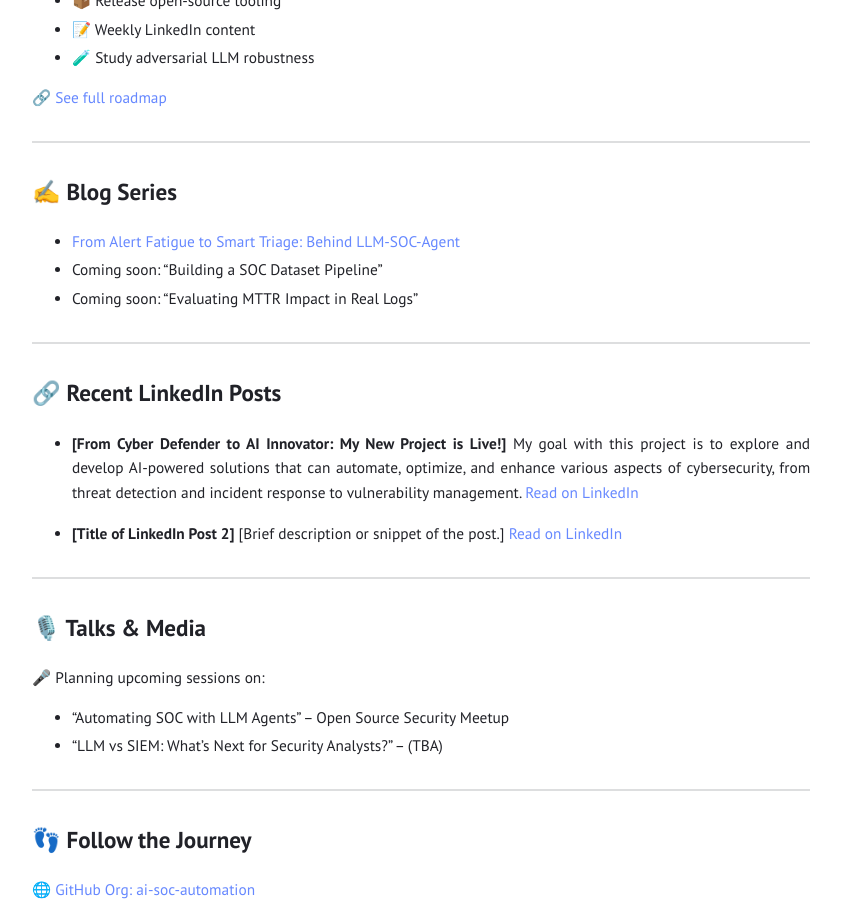
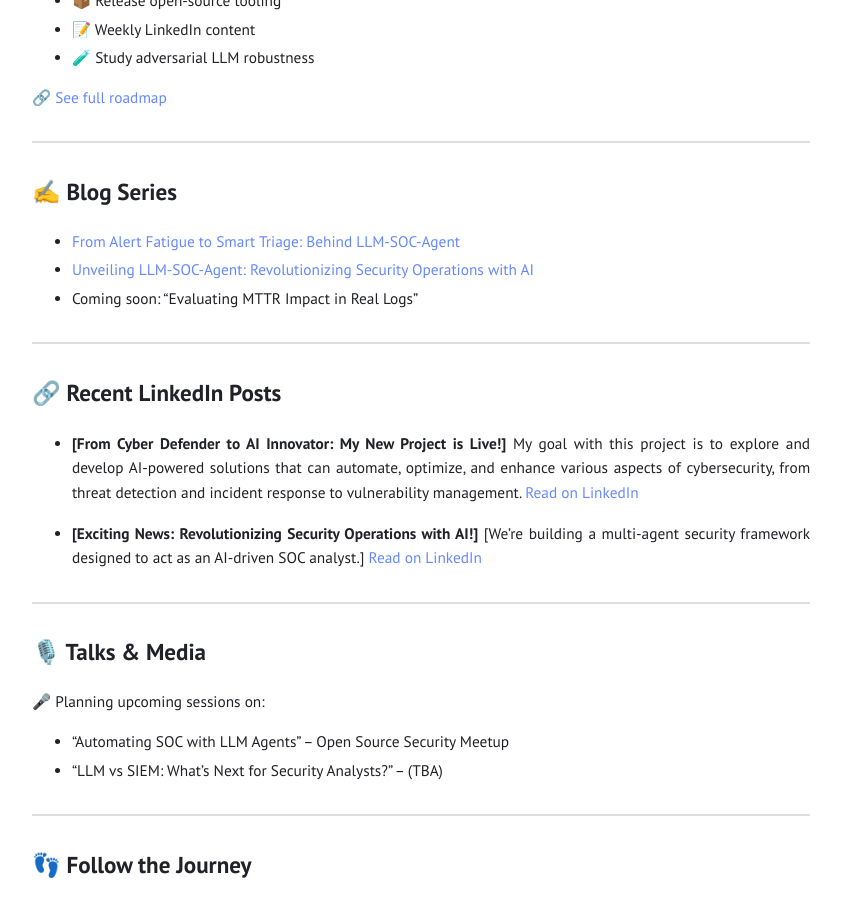
Before and after one commit to elbazhazem/elbazhazem.github.io, a Jekyll site: the page built from ai-soc-automation.md, in a window 1280 px wide and 900 px high, scrolled down 1507 px. Shown: the whole window, without its empty margins (219-1060 px from the left). Built offline with Jekyll 4.4.1, drawn with Linux system fonts in a browser that asks for light colours.

Commit message:
Update ai-soc-automation.md
add new blog and new post

```diff
--- a/ai-soc-automation.md
+++ b/ai-soc-automation.md
@@ -64,7 +64,7 @@ _A 6-week study exploring LLM-based triage versus traditional SOAR rules._
 ## ✍️ Blog Series
 
 - [From Alert Fatigue to Smart Triage: Behind LLM-SOC-Agent](/_posts/2025-07-13-llm-soc-agent-intro.md)
-- Coming soon: “Building a SOC Dataset Pipeline”
+- [Unveiling LLM-SOC-Agent: Revolutionizing Security Operations with AI](/_posts/2025-07-19-unveiling-LLM-SOC-Agent.md)
 - Coming soon: “Evaluating MTTR Impact in Real Logs”
 
 ---
@@ -75,9 +75,9 @@ _A 6-week study exploring LLM-based triage versus traditional SOAR rules._
 My goal with this project is to explore and develop AI-powered solutions that can automate, optimize, and enhance various aspects of cybersecurity, from threat detection and incident response to vulnerability management.
   [Read on LinkedIn](https://www.linkedin.com/feed/update/urn:li:activity:7351151186973982724/)
 
-* **[Title of LinkedIn Post 2]**
-    [Brief description or snippet of the post.]
-    [Read on LinkedIn]([Link to your LinkedIn post 2])
+* **[Exciting News: Revolutionizing Security Operations with AI!]**
+    [We're building a multi-agent security framework designed to act as an AI-driven SOC analyst.]
+    [Read on LinkedIn](https://www.linkedin.com/feed/update/urn:li:activity:7352251157131456512/)
 
 ---
 ## 🎙️ Talks & Media
```
